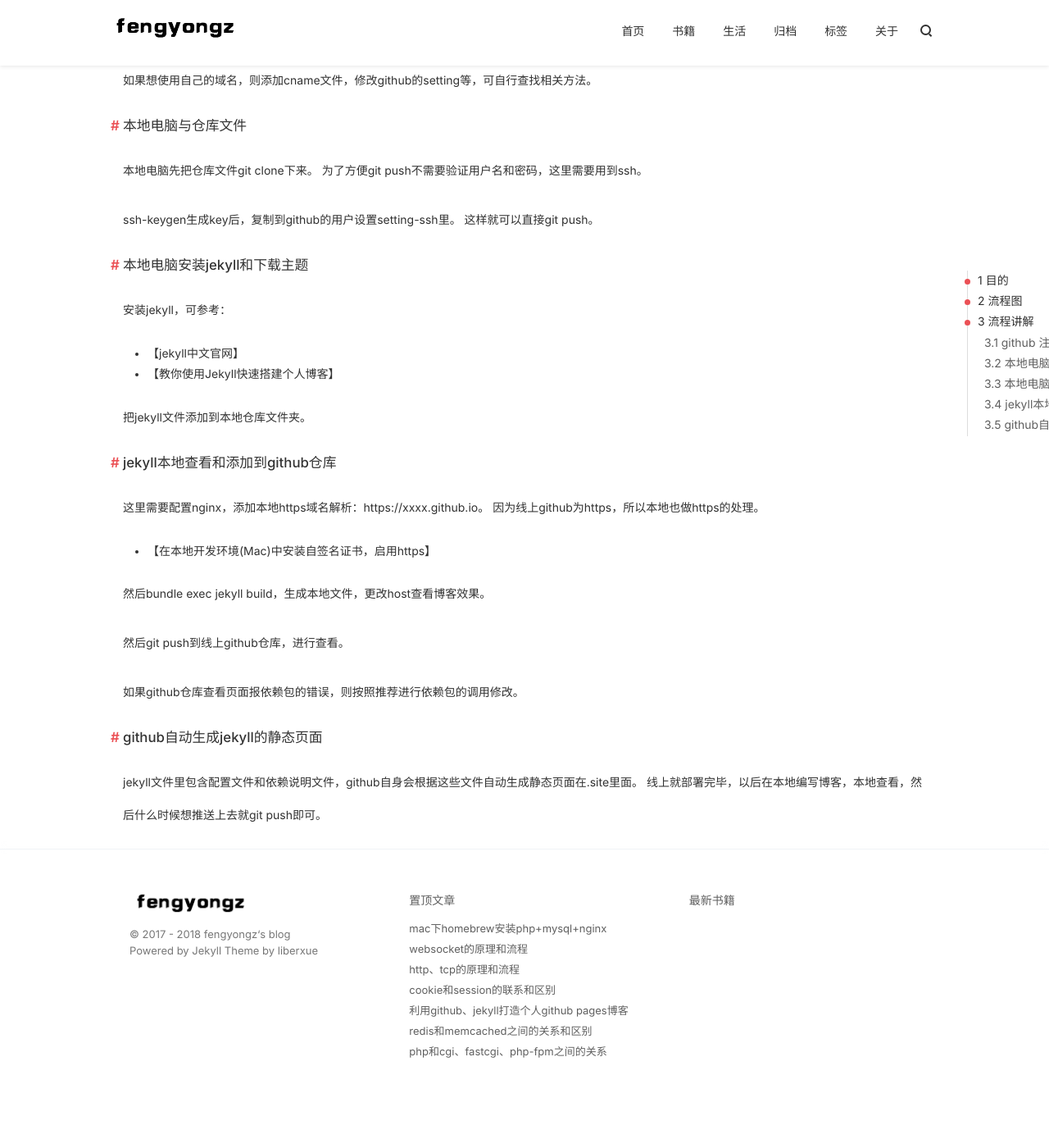
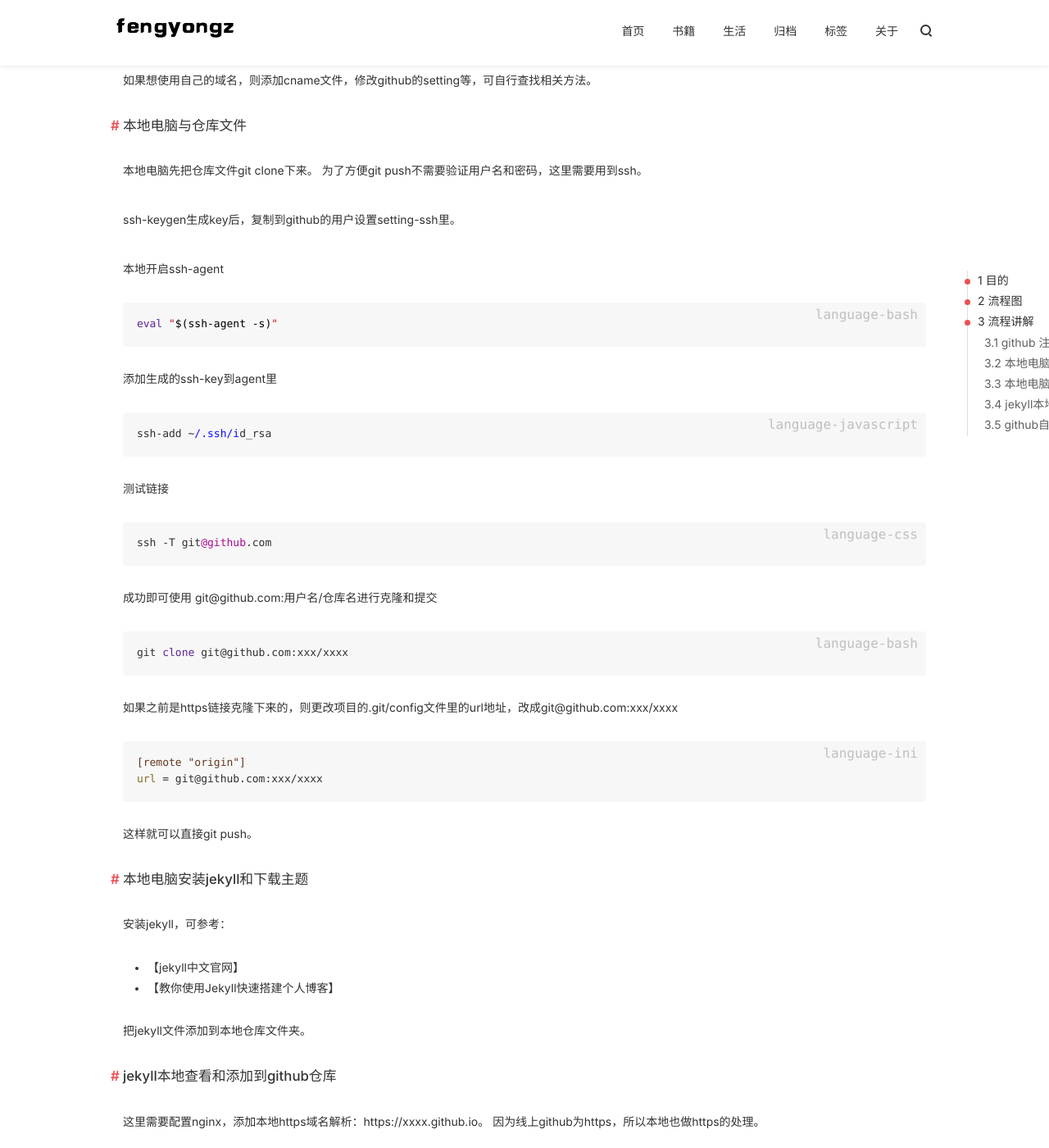
Before and after one commit to fengyongz/fengyongz.github.io, a Jekyll site: the page built from _posts/jekyll博客/2018-04-26-githubblog.md, in a window 1280 px wide and 1400 px high, scrolled down 1412 px. Shown: the whole window at 82% size. Built offline with Jekyll 4.4.1, drawn with Linux system fonts in a browser that asks for light colours; nearby versions of some CDN libraries; comment, search, counter and statistics services are not loaded.

Commit message:
发布文章

```diff
--- a/_posts/jekyll博客/2018-04-26-githubblog.md
+++ b/_posts/jekyll博客/2018-04-26-githubblog.md
@@ -36,6 +36,28 @@ tags:
 为了方便git push不需要验证用户名和密码，这里需要用到ssh。
 
 ssh-keygen生成key后，复制到github的用户设置setting-ssh里。
+
+本地开启ssh-agent
+
+	eval "$(ssh-agent -s)"
+
+添加生成的ssh-key到agent里
+
+	ssh-add ~/.ssh/id_rsa
+
+测试链接
+
+	ssh -T git@github.com
+
+成功即可使用 git@github.com:用户名/仓库名进行克隆和提交
+
+	git clone git@github.com:xxx/xxxx
+
+如果之前是https链接克隆下来的，则更改项目的.git/config文件里的url地址，改成git@github.com:xxx/xxxx
+
+	[remote "origin"]
+    url = git@github.com:xxx/xxxx
+
 这样就可以直接git push。
 
 ### 本地电脑安装jekyll和下载主题
```
